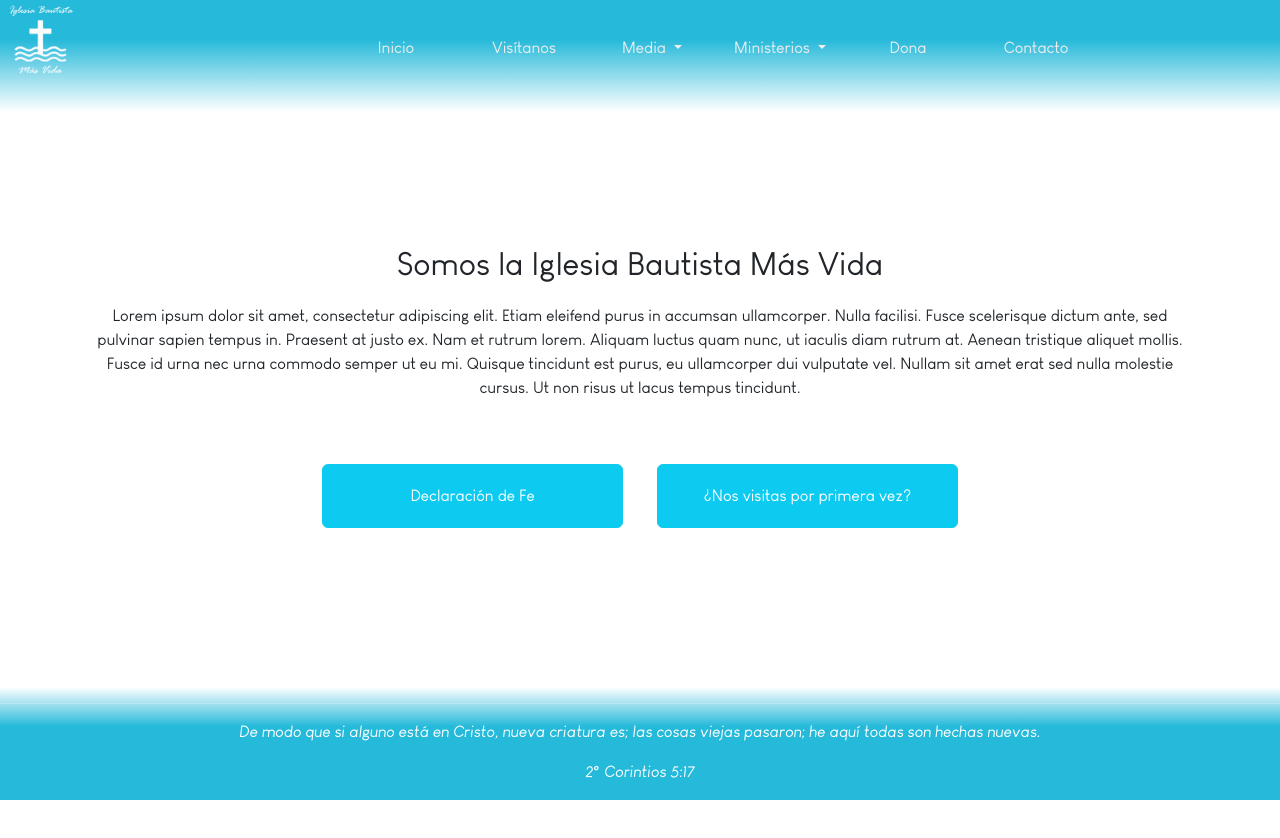
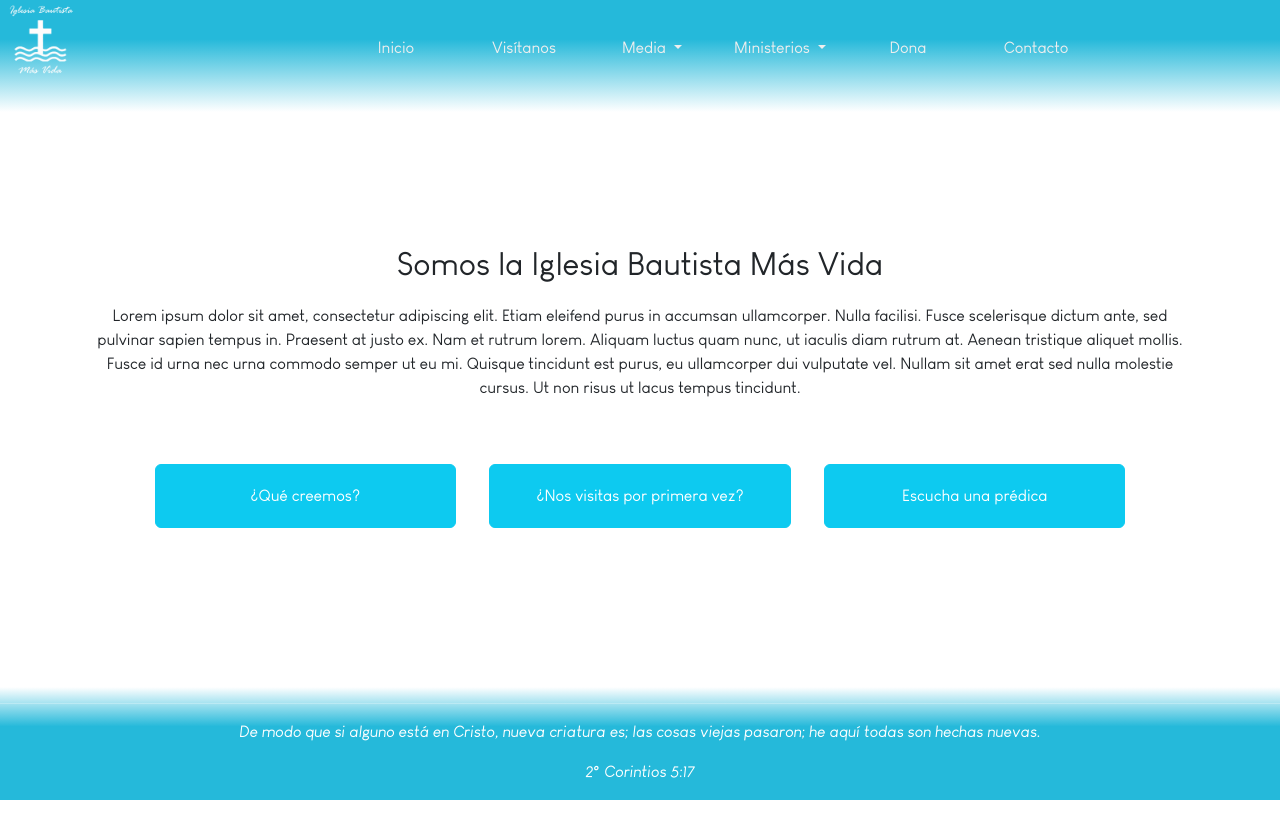
Before and after one commit to mmorac/ibmvweb, an Angular app: page / in a window 1280 px wide. Shown: the top 838 px of the page. Built offline with nearby package versions, Linux system fonts and the light colour scheme.

Commit message:
Agregando Ver Sermón

```diff
--- a/src/app/componentes/inicio/inicio.component.html
+++ b/src/app/componentes/inicio/inicio.component.html
@@ -8,7 +8,7 @@
     <div class="contenedor-botones">
         <div class="contenedor-descarga">
             <a class="btn btn-info" href="../../../assets/Archivos/Declaracion_de_fe.pdf" target="_blank">
-                Declaración de Fe
+                ¿Qué creemos?
             </a>
         </div>
         <div class="contenedor-primera-vez">
@@ -16,5 +16,10 @@
                 ¿Nos visitas por primera vez?
             </a>
         </div>
+        <div class="contenedor-primera-vez">
+            <a class="btn btn-info" routerLink="/visitanos">
+            Escucha una prédica
+        </a>
     </div>
 </div>
+</div>
--- a/src/app/servicios/videos/videos.service.ts
+++ b/src/app/servicios/videos/videos.service.ts
@@ -6,7 +6,7 @@ import { video } from '../../modelos/videos';
 })
 export class VideosService {
 
-  videos:video[] = [new video("¿Como habló Dios con Jacob puede también Dios hablar conmigo? - Génesis 31:1-21", "https://www.youtube.com/embed/ujL1F4zhUR4?si=kyP9NdRQPF9gSlDe", "11 de febrero"),
+  videos:video[] = [new video("El proposito pricipial del libro de Rut", "https://www.youtube.com/embed/pDFX3G146U4?si=LPkIl79mrSj_c8ZK", "27 de noviembre de 2022"),
                     new video("1 Corintios 10 - el ejemplo de los Judíos", "https://www.youtube.com/embed/OKCFBEPNyvU?si=tCxS23hkwNbkZt0v", "8 de febrero"),
                     new video("Seminario ( introducción )", "https://www.youtube.com/embed/Nj_4Q8cBoxc?si=P0TxTB5jE2BT6Rxq", "5 de febrero")
 ];
```
